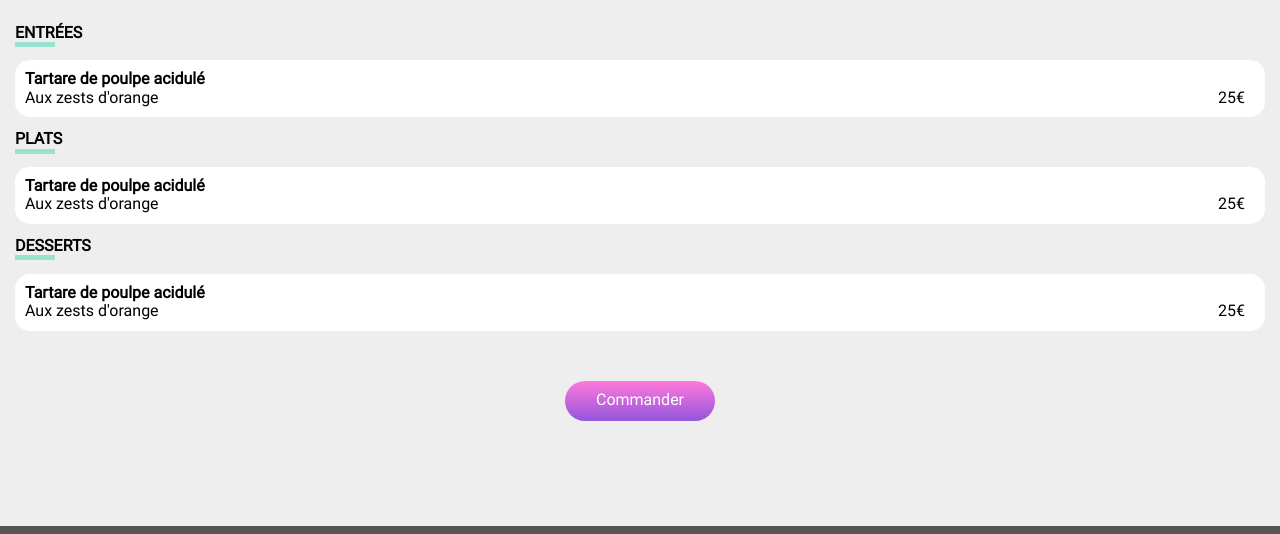
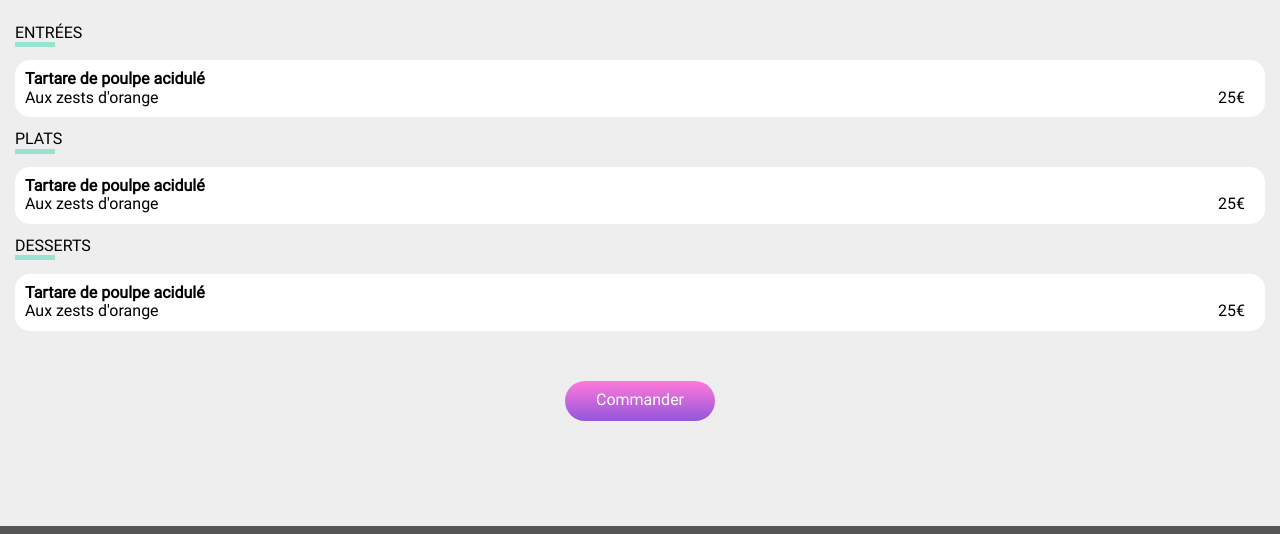
Before and after one commit to antoinelabard/OhMyFood, a website: page menu.html in a window 1280 px wide. Shown: the part 936-1470 px from the top of the page. Drawn offline with Linux system fonts and the light colour scheme; files whose address does not match are found by name.

Commit message:
refactor: 💄 make the menu headings lighter

```diff
--- a/scss/pages/_menu.scss
+++ b/scss/pages/_menu.scss
@@ -35,10 +35,11 @@ body {
         font-size: 1.5em;
     }
 
-    section > h2 {
+    h2 {
         font-size: 1em;
         display: inline-flex;
         flex-direction: column;
+        font-weight: lighter;
 
         &::after {
             content: "";
```
Also changed, not shown: css/style.css, 1 other file.
